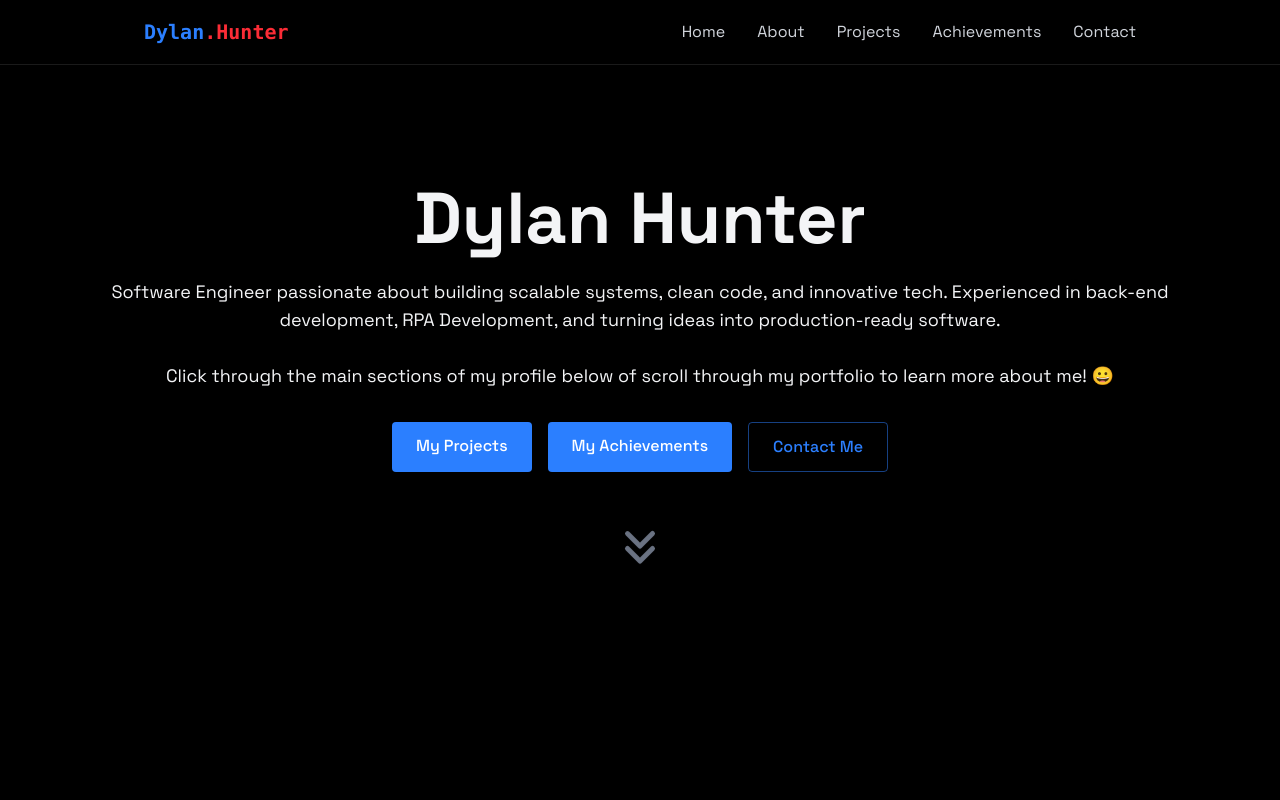
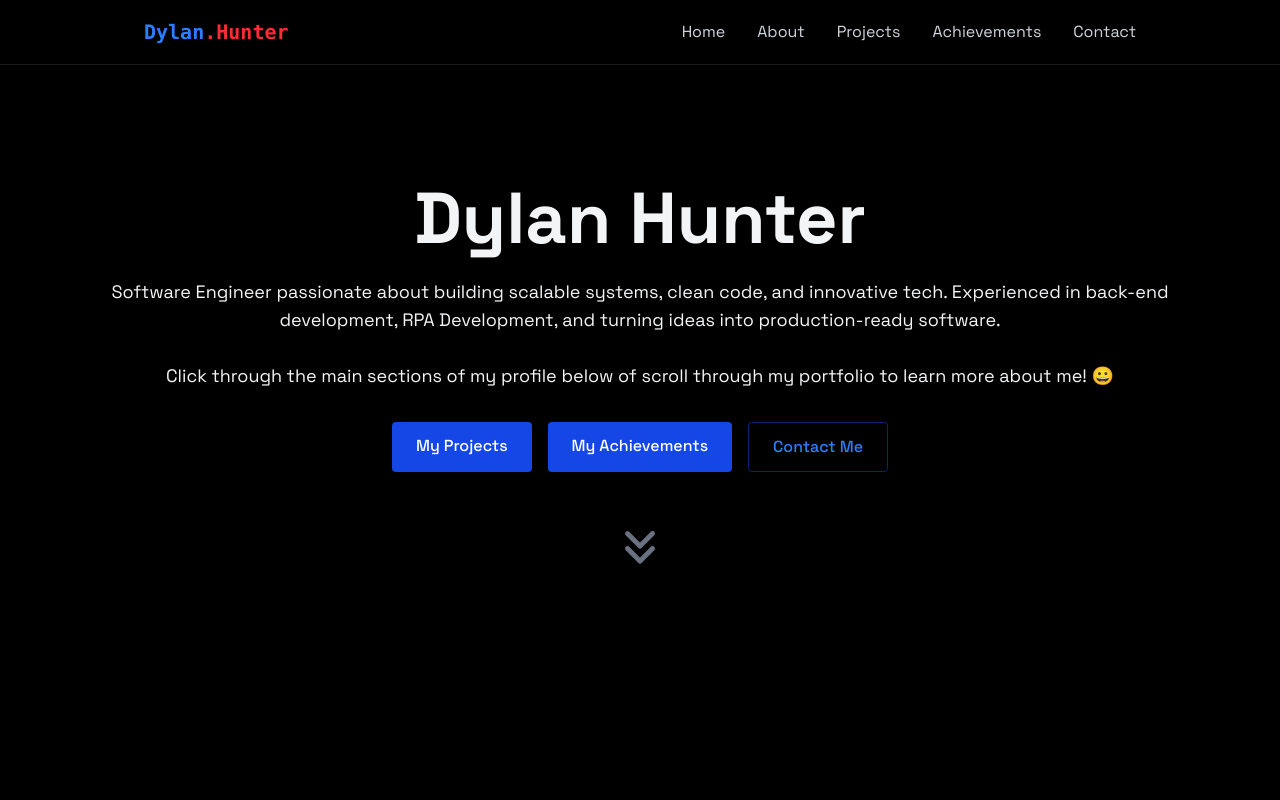
Before and after one commit to DylanHunter45/professional-portfolio, a React (Vite) app: page / in a window 1280 px wide. Shown: the top 800 px of the page. Built offline with nearby package versions, Linux system fonts and the light colour scheme; no server answers.

Commit message:
fix: update button background color in Home section for consistency

```diff
--- a/src/components/sections/Home.jsx
+++ b/src/components/sections/Home.jsx
@@ -27,19 +27,19 @@ export class Home extends Component {
           <div className="flex justify-center space-x-4">
             <a
               href="#projects"
-              className="bg-blue-500 text-white py-3 px-6 rounded font-medium transition relative overflow-hidden hover:-translate-y-05 hover:shadow-[0_0_15px_rgba(59, 130, 246, 0.4)]"
+              className="bg-blue-700 text-white py-3 px-6 rounded font-medium transition relative overflow-hidden hover:-translate-y-05 hover:shadow-[0_0_15px_rgba(59, 130, 246, 0.4)]"
             >
               My Projects
             </a>
             <a
               href="#achievements"
-              className="bg-blue-500 text-white py-3 px-6 rounded font-medium transition relative overflow-hidden hover:-translate-y-05 hover:shadow-[0_0_15px_rgba(59, 130, 246, 0.4)]"
+              className="bg-blue-700 text-white py-3 px-6 rounded font-medium transition relative overflow-hidden hover:-translate-y-05 hover:shadow-[0_0_15px_rgba(59, 130, 246, 0.4)]"
             >
               My Achievements
             </a>
             <a
               href="#contact"
-              className="border border-blue-500/50 text-blue-500 py-3 px-6 rounded font-medium transition-all duration-200 hover:-translate-y-05 hover:shadow-[0_0_15px_rgba(59, 130, 246, 0.2)] hover:bg-blue-500/10"
+              className="border border-blue-700/50 text-blue-500 py-3 px-6 rounded font-medium transition-all duration-200 hover:-translate-y-05 hover:shadow-[0_0_15px_rgba(59, 130, 246, 0.2)] hover:bg-blue-500/10"
             >
               Contact Me
             </a>
```
